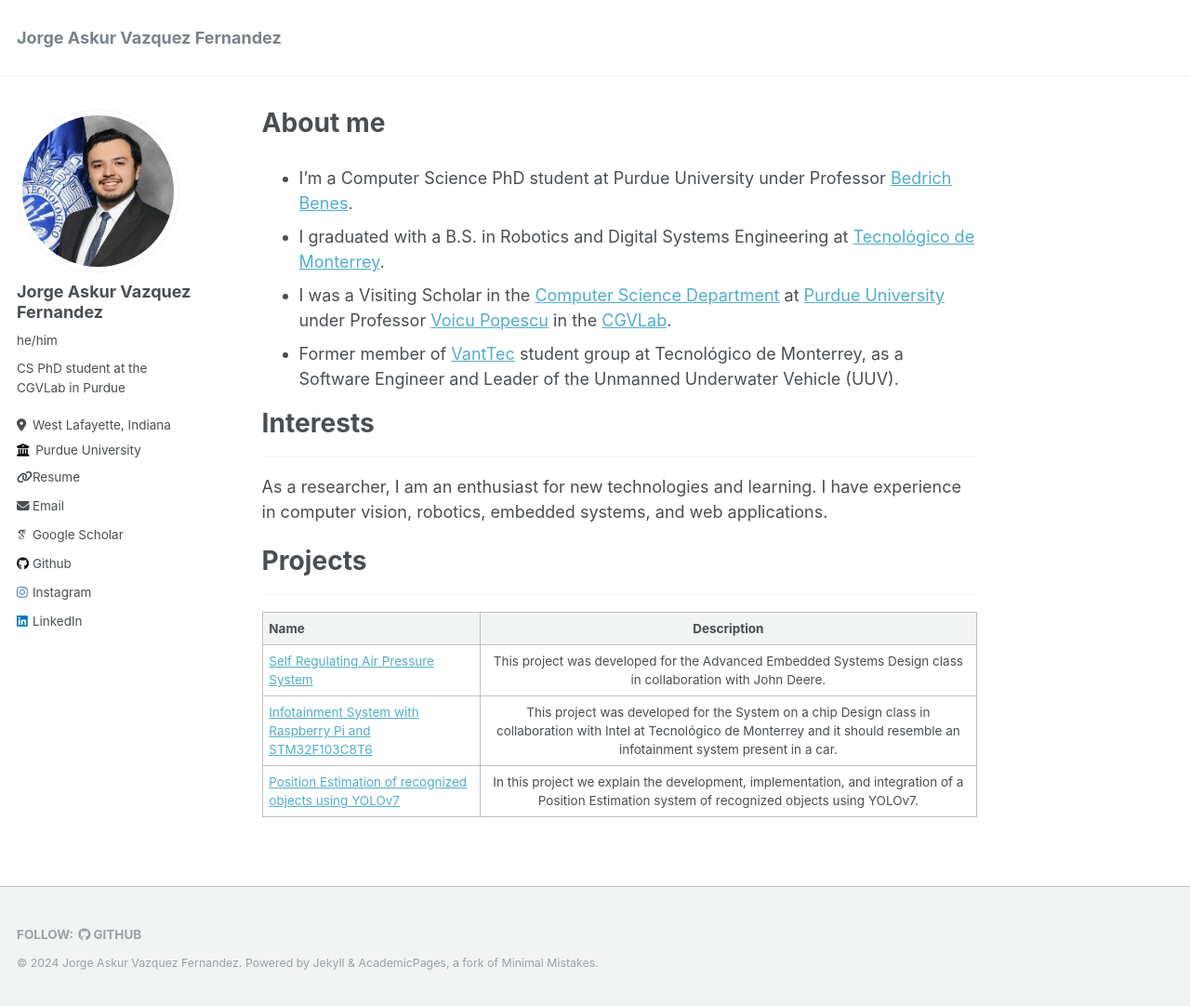
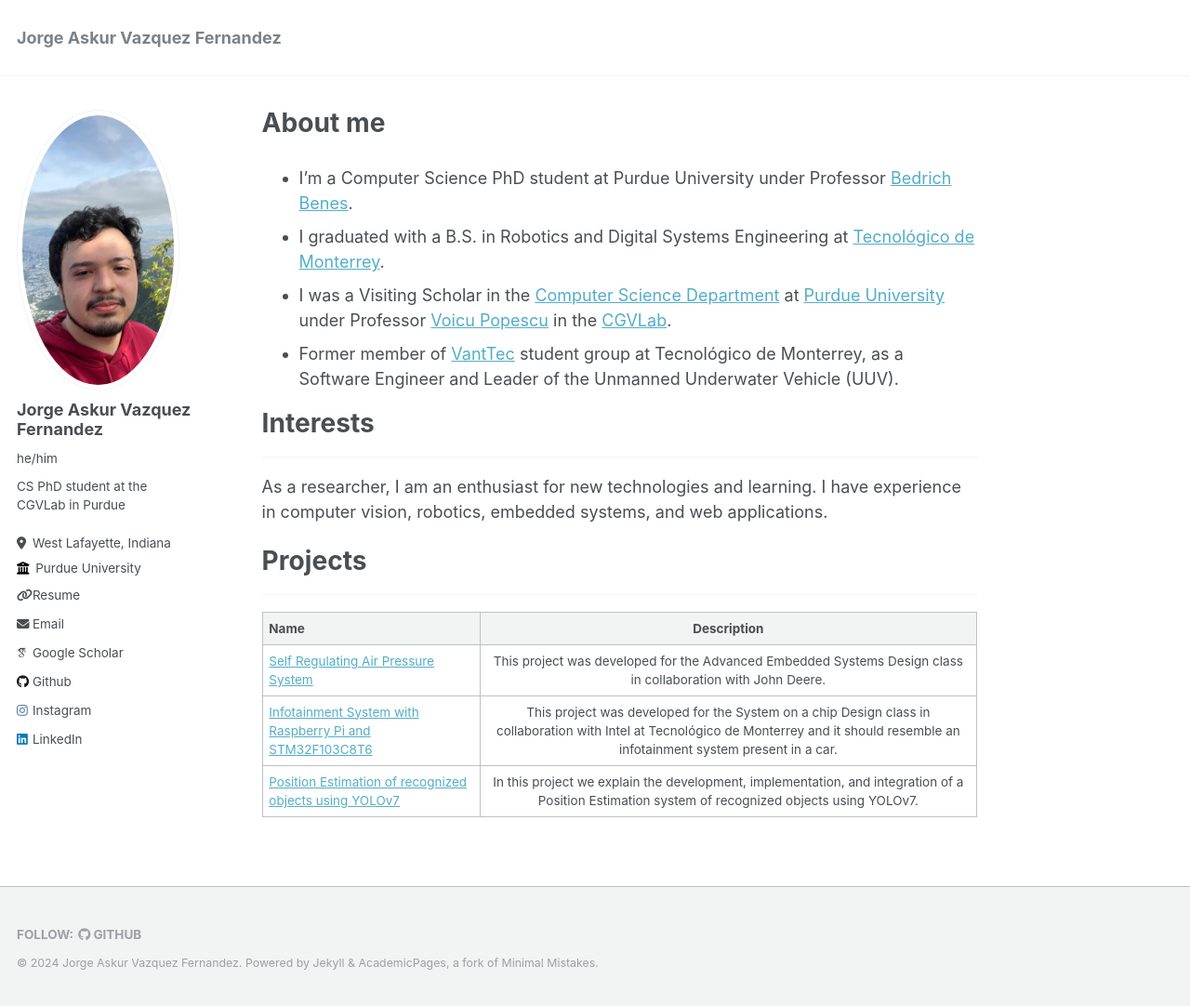
Before and after one commit to JorgeAskur/jorgeaskur.github.io, a Jekyll site: the page built from _pages/about.md, in a window 1280 px wide and 1082 px high. Shown: the whole window at 93% size. Built offline with Jekyll 4.4.1, drawn with Linux system fonts in a browser that asks for light colours; some web fonts are replaced.

Commit message:
Update _config.yml

```diff
--- a/_config.yml
+++ b/_config.yml
@@ -20,7 +20,7 @@ repository               : "academicpages/academicpages.github.io"
 #               Additional customization can be done by editing /_includes/author-profile.html
 author:
   # Biographic information
-  avatar           : "profile.jpeg"
+  avatar           : "Photo Jorge Askur.jpg"
   name             : "Jorge Askur Vazquez Fernandez"
   pronouns         : "he/him"
   bio              : "CS PhD student at the CGVLab in Purdue"
```
